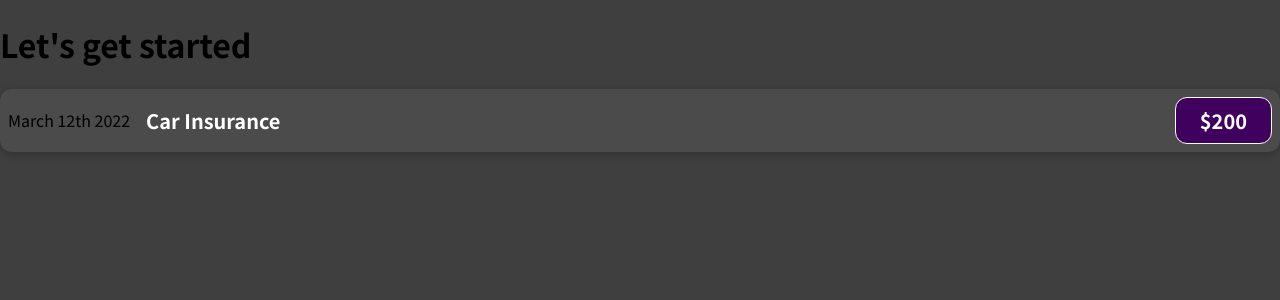
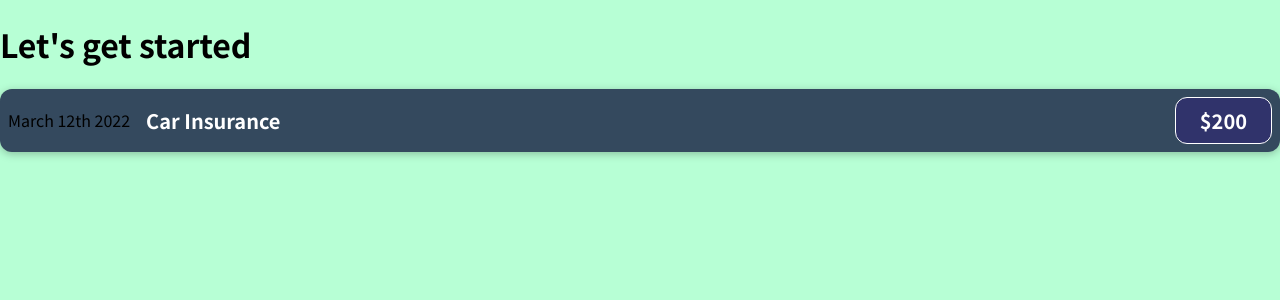
Before and after one commit to gyawali9/expense-tracker-react, a React (Create React App) app: page / in a window 1280 px wide. Shown: the top 300 px of the page. Built offline with nearby package versions, Linux system fonts and the light colour scheme.

Commit message:
some styling changed

```diff
--- a/src/components/ExpenseItem.css
+++ b/src/components/ExpenseItem.css
@@ -6,7 +6,7 @@
     padding: 0.5rem;
     margin: 1rem 0;
     border-radius: 12px;
-    background-color: #4b4b4b;
+    background-color: #34495e;
 }
 .expense-item__description{
     display: flex;
@@ -28,7 +28,7 @@
     font-size: 1rem;
     font-weight: bold;
     color: white;
-    background-color: #40005d;
+    background-color: #30336b;
     border: 1px solid white;
     padding: 0.5rem;
     border-radius: 12px;
--- a/src/index.css
+++ b/src/index.css
@@ -8,5 +8,5 @@ html{
 }
 body {
   margin: 0;
-  background-color: #3f3f3f;
+  background-color: #b7ffd5;
 }
```
